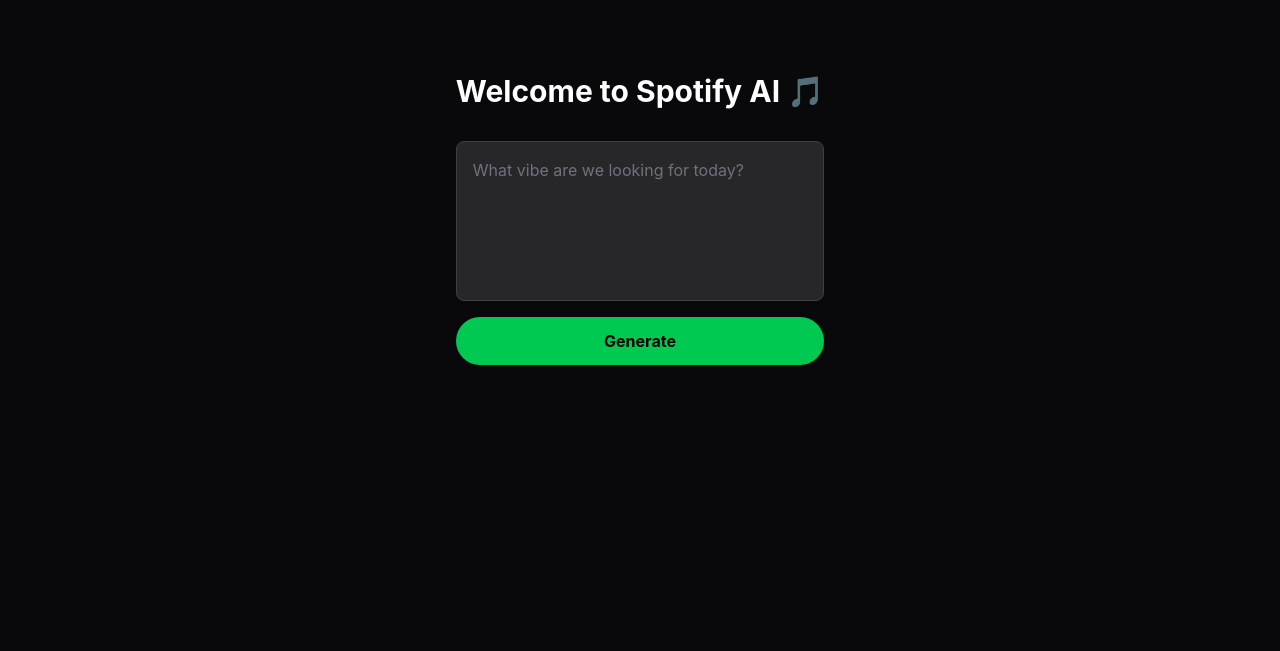
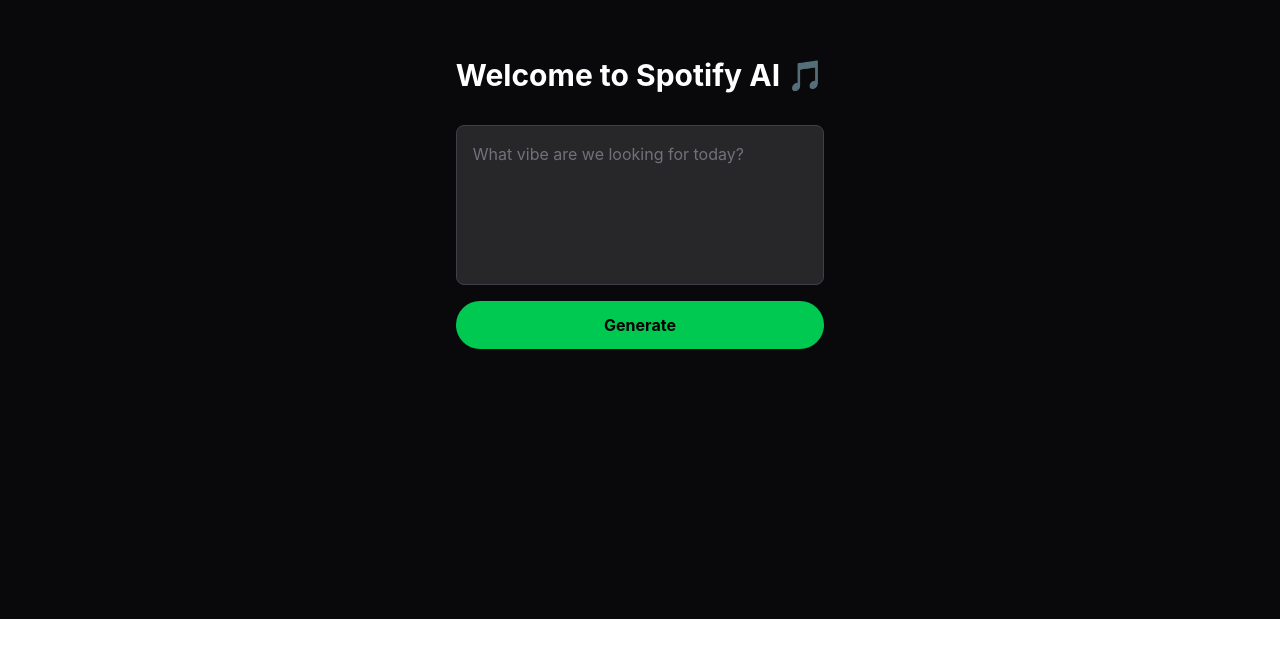
Before and after one commit to cushonz/AI-React-App, a React (Vite) app: page /dashboard in a window 1280 px wide. Shown: the part 181-832 px from the top of the page. After the commit the page ends 800 px from the top, so only its background shows below. Built offline with nearby package versions, Linux system fonts and the light colour scheme.

Commit message:
Scroll bar

```diff
--- a/src/pages/Dashboard.jsx
+++ b/src/pages/Dashboard.jsx
@@ -66,7 +66,7 @@ function Dashboard() {
 
   return (
     <div className="flex flex-col min-h-screen bg-zinc-950 items-center justify-center p-4 gap-8">
-      <div className="flex flex-col min-h-screen bg-zinc-950 items-center justify-center p-4 gap-8">
+      <div className="flex flex-col bg-zinc-950 items-center justify-center p-4 gap-8">
         <h1
           className={`text-3xl font-bold text-white ${isThinking ? "animate-bounce" : ""}`}
         >
```
